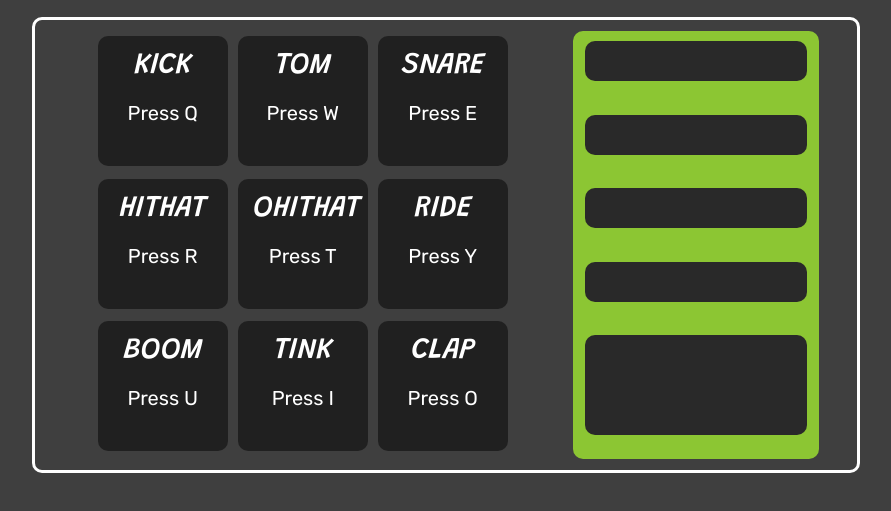
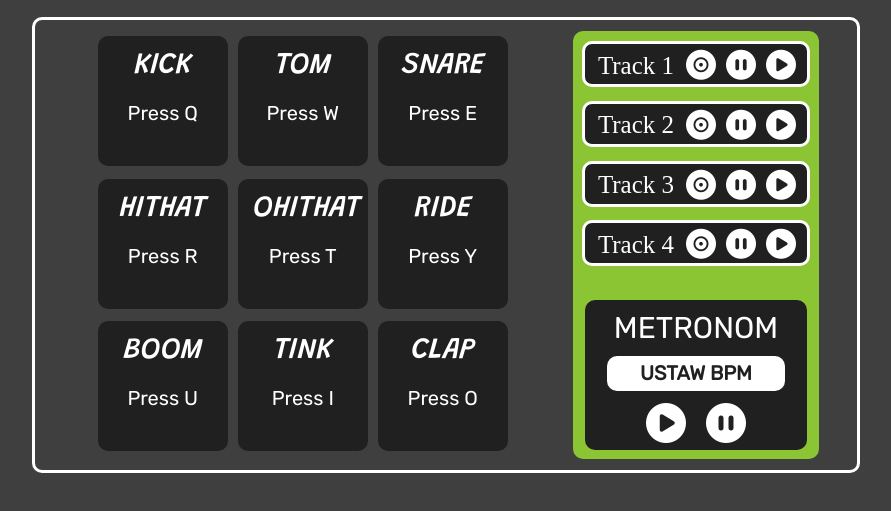
Before and after one commit to Radek25/Programowanie-JavaScript, a website: page Cw2_SoundKit/index.html in a window 1280 px wide. Shown: the part 93-604 px from the top of the page, without its empty margins (194-1085 px from the left). Drawn offline with Linux system fonts and the light colour scheme.

Commit message:
Add tracks and metronome design

```diff
--- a/Cw2_SoundKit/index.html
+++ b/Cw2_SoundKit/index.html
@@ -7,6 +7,7 @@
     <link rel="stylesheet" href="styles.css">
     <link href="https://fonts.googleapis.com/css2?family=Grandstander:ital,wght@1,500&display=swap" rel="stylesheet">
     <link href="https://fonts.googleapis.com/css2?family=Rubik&display=swap" rel="stylesheet">
+    <script src="https://kit.fontawesome.com/b1320fcef3.js" crossorigin="anonymous"></script>
 </head>
 <body>
     <div id="container">
@@ -17,11 +18,38 @@
             <div id="bitboxsquare">
             </div>
             <div id="recordsquare">
-                <div class="recordfield" id="record1"></div>
-                <div class="recordfield" id="record2"></div>
-                <div class="recordfield" id="record3"></div>
-                <div class="recordfield" id="record4"></div>
-                <div id="metronome"></div>
+                <div class="recordfield" id="record1">
+                    <div class="textfield" id="textfield1">Track 1</div>
+                    <div class="rec" id="recbutton1"><i class="fas fa-record-vinyl"></i></div>
+                    <div class="rec" id="stopbutton1"><i class="fas fa-pause-circle"></i></div>
+                    <div class="rec" id="playbutton1"><i class="fas fa-play-circle"></i></div>
+                </div>
+                <div class="recordfield" id="record2">
+                    <div class="textfield" id="textfield2">Track 2</div>
+                    <div class="rec" id="recbutton2"><i class="fas fa-record-vinyl"></i></div>
+                    <div class="rec" id="stopbutton2"><i class="fas fa-pause-circle"></i></div>
+                    <div class="rec" id="playbutton2"><i class="fas fa-play-circle"></i></div>
+                </div>
+                <div class="recordfield" id="record3">
+                    <div class="textfield" id="textfield3">Track 3</div>
+                    <div class="rec" id="recbutton3"><i class="fas fa-record-vinyl"></i></div>
+                    <div class="rec" id="stopbutton3"><i class="fas fa-pause-circle"></i></div>
+                    <div class="rec" id="playbutton3"><i class="fas fa-play-circle"></i></div>
+                </div>
+                <div class="recordfield" id="record4">
+                    <div class="textfield" id="textfield4">Track 4</div>
+                    <div class="rec" id="recbutton4"><i class="fas fa-record-vinyl"></i></div>
+                    <div class="rec" id="stopbutton4"><i class="fas fa-pause-circle"></i></div>
+                    <div class="rec" id="playbutton4"><i class="fas fa-play-circle"></i></div>
+                </div>
+                <div id="metronome">
+                    <div id="metronom">METRONOM</div>
+                    <div id="wartość">USTAW BPM</div>
+                    <div class="controls">
+                        <div id="play"><i class="fas fa-play-circle"></i></div>
+                        <div id="stop"><i class="fas fa-pause-circle"></i></div>
+                    </div>
+                </div>
             </div>
         </div>
     </div>
--- a/Cw2_SoundKit/styles.css
+++ b/Cw2_SoundKit/styles.css
@@ -60,9 +60,7 @@ body{
     margin-left: 20px;
     margin-right: 10px;
     border-radius: 10px;
-    opacity: 0.7;
-    /* background-color: #37c8c0; */
-    background-color: greenyellow;
+    background-color: #8cc534;
     display: flex;
     flex-wrap: wrap;
     justify-content: center;
@@ -72,14 +70,77 @@ body{
     height: 40px;
     border-radius: 10px;
     background-color: #202020;
+    border-color: white;
+    border-style: solid;
     margin-top: 10px;
+    display: flex;
+    flex-wrap: nowrap;
+    justify-content: center;
+}
+.textfield{
+    width: 80px;
+    height: 25px;
+    margin-left: 5px;
+    margin-right: 5px;
+    margin-top: auto;
+    margin-bottom: auto;
+    font-size: 25px;
+    text-align: center;
+    color: white;
+}
+.rec{
+    width: 30px;
+    height: 30px;
+    margin-left: 5px;
+    margin-right: 5px;
+    margin-top: auto;
+    margin-bottom: auto;
+    color: white;
+    font-size: 30px;
+    text-align: center;
 }
 #metronome{
     width: 90%;
-    height: 100px;
-    margin-top: 10px;
+    height: 150px;
+    margin-top: 30px;
+    margin-bottom: 5px;
     background-color:#202020;
     border-radius: 10px;
+    justify-content: center;
+}
+#metronom{
+    color: white;
+    font-size: 30px;
+    font-family: 'Rubik', sans-serif;
+    text-align: center;
+    margin-top: 10px;
+}
+#wartość{
+    width: 80%;
+    height: 30px;
+    margin-top: 10px;
+    margin-left: auto;
+    margin-right: auto;
+    background-color: white;
+    color: #202020;
+    font-size: 20px;
+    font-family: 'Rubik', sans-serif;
+    font-weight: 700;
+    text-align: center;
+    border-radius: 10px;
+    padding-top: 5px;
+}
+.controls{
+    width: 100px;
+    margin-top: 10px;
+    margin-left: auto;
+    margin-right: auto;
+    text-align: center;
+    font-size: 40px;
+    color: white;
+    display: flex;
+    flex-direction: row;
+    justify-content: space-between;
 }
 audio{
     display: none;
```
